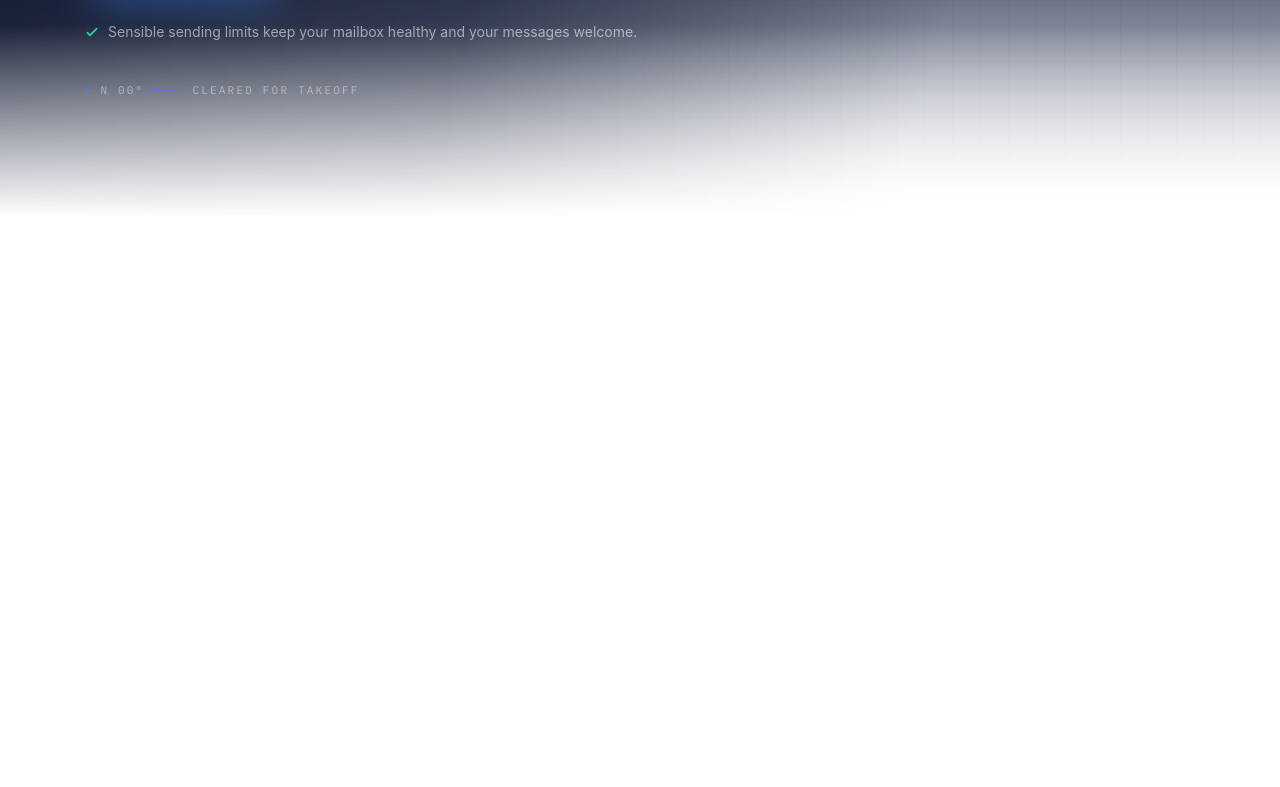
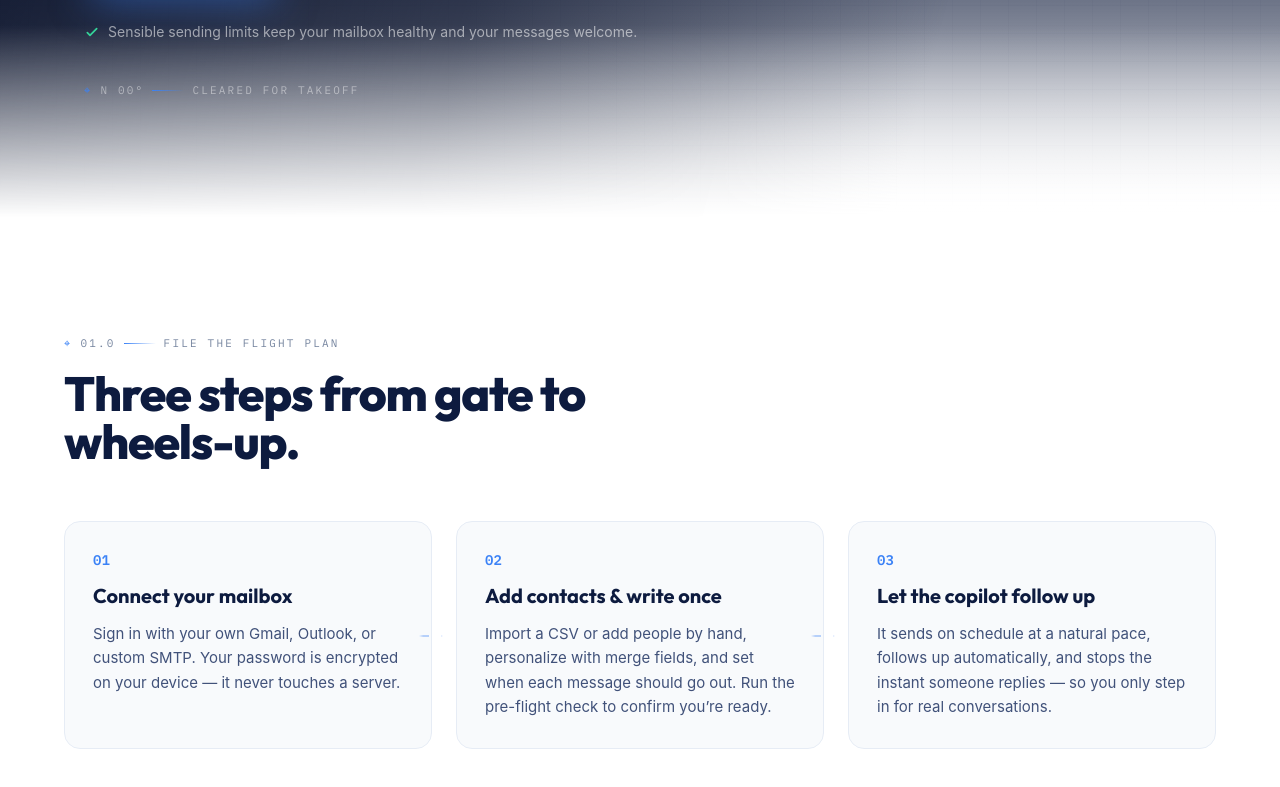
Before and after one commit to kryshn7777/emailpilots, a React (Vite) app in the folder landing/: page / in a window 1280 px wide. Shown: the part 583-1370 px from the top of the page. Before the commit the page ends 800 px from the top, so only its background shows below. Built offline with nearby package versions, Linux system fonts and the light colour scheme; a web font is replaced by a local one.

Commit message:
feat(landing): flight-plan chapter (C02)

```diff
--- /dev/null
+++ b/landing/src/story/C02FlightPlan.tsx
@@ -0,0 +1,34 @@
+import { Reveal } from '../components/ui/Reveal'
+import { Annotation } from '../components/ui/Annotation'
+import { HOW } from '../config'
+
+/** Chapter 02 — Flight plan (blueprint world): the three setup steps. */
+export function C02FlightPlan() {
+  return (
+    <section id="how" className="relative px-5 py-28">
+      <div className="mx-auto max-w-6xl">
+        <Reveal>
+          <Annotation code="01.0" label="File the flight plan" />
+          <h2 className="mt-4 max-w-2xl font-display text-4xl font-extrabold tracking-tight text-ink sm:text-5xl">
+            Three steps from gate to wheels-up.
+          </h2>
+        </Reveal>
+
+        <div className="mt-14 grid gap-6 md:grid-cols-3">
+          {HOW.map((s, i) => (
+            <Reveal key={s.step} delay={i * 0.08}>
+              <div className="blueprint-panel relative h-full rounded-2xl p-7">
+                <div className="font-mono text-sm font-semibold text-blue">{s.step}</div>
+                <h3 className="mt-3 font-display text-xl font-bold text-ink">{s.title}</h3>
+                <p className="mt-3 text-[15px] leading-relaxed text-slate-ink">{s.body}</p>
+                {i < HOW.length - 1 && (
+                  <div className="flight-divider absolute -right-3 top-1/2 hidden w-6 md:block" aria-hidden />
+                )}
+              </div>
+            </Reveal>
+          ))}
+        </div>
+      </div>
+    </section>
+  )
+}
--- a/landing/src/story/Story.tsx
+++ b/landing/src/story/Story.tsx
@@ -1,9 +1,11 @@
 import { C01Hangar } from './C01Hangar'
+import { C02FlightPlan } from './C02FlightPlan'
 
 export function Story() {
   return (
     <main className="relative z-10">
       <C01Hangar />
+      <C02FlightPlan />
     </main>
   )
 }
```
